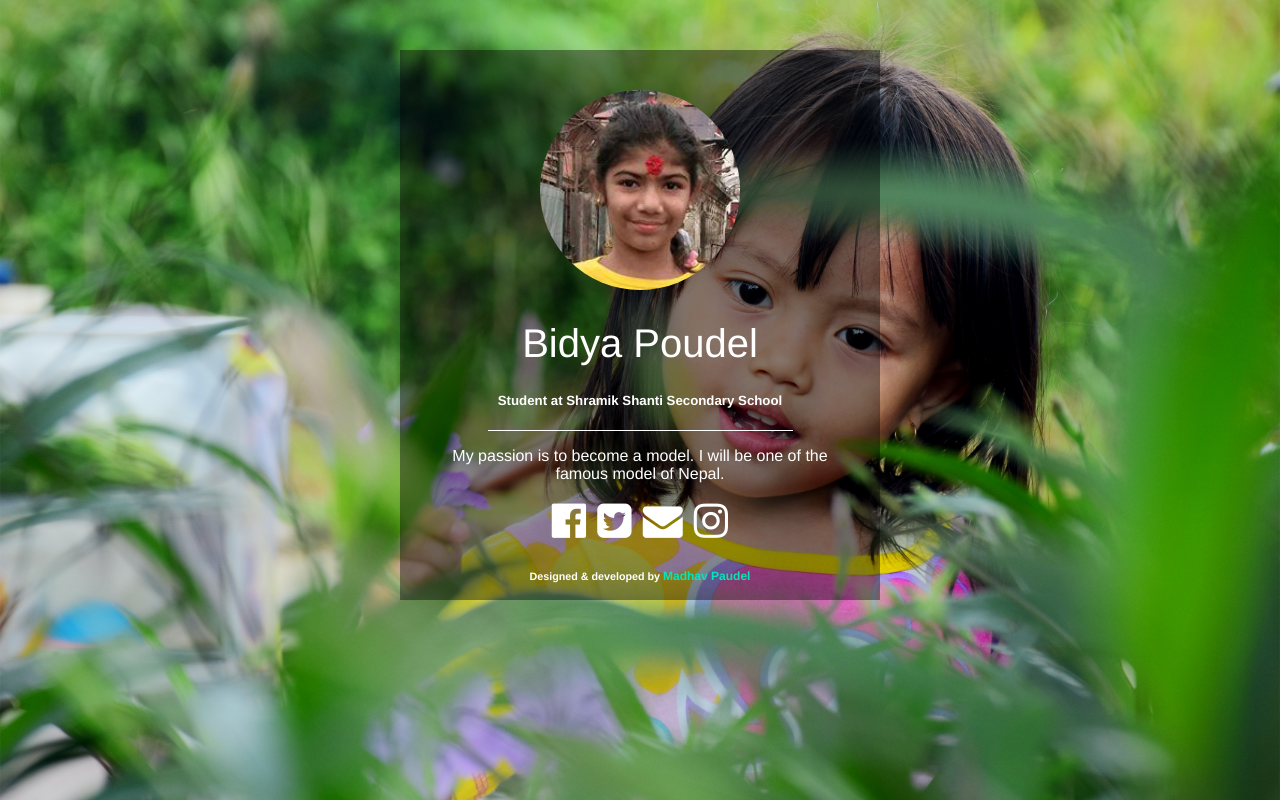
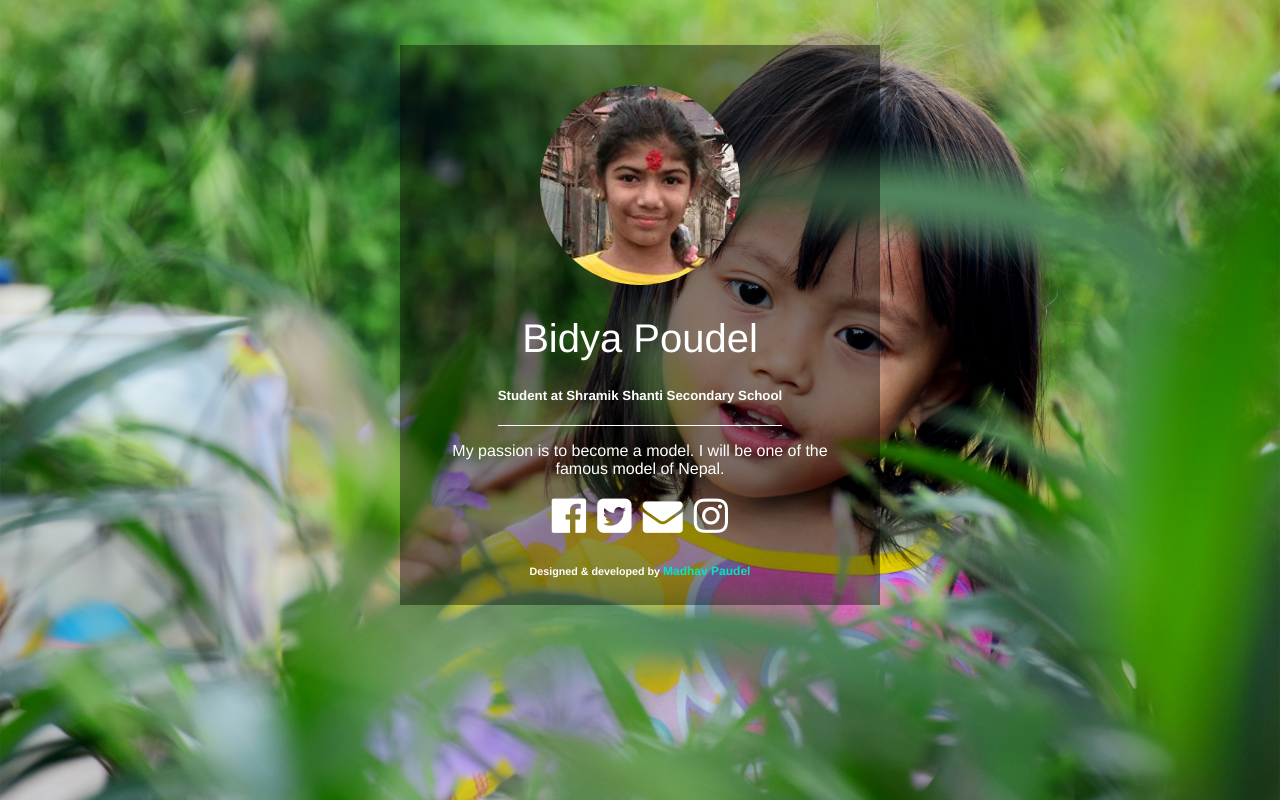
Before and after one commit to poudelmadhav/bidya, a plain HTML site: page index.html in a window 1280 px wide. Drawn offline with Linux system fonts and the light colour scheme.

Commit message:
bug fixed

```diff
--- a/css/master.css
+++ b/css/master.css
@@ -9,12 +9,12 @@ html {
 
 .prof-box {
 	max-width: 400px;
-	max-height: 470px;
+	max-height: 480px;
 	background: rgba(0,0,0,0.4);
 	padding: 40px;
 	color: white;
 	margin: 0 auto;
-	margin-top: 50px;
+	margin-top: 45px;
 	text-align: center;
 }
 
@@ -50,7 +50,7 @@ p {
 }
 
 .line-break {
-	width: 305px;
+	width: 284px;
 	margin: 0 auto;
 	border-top: 1px solid white;
 }
```
